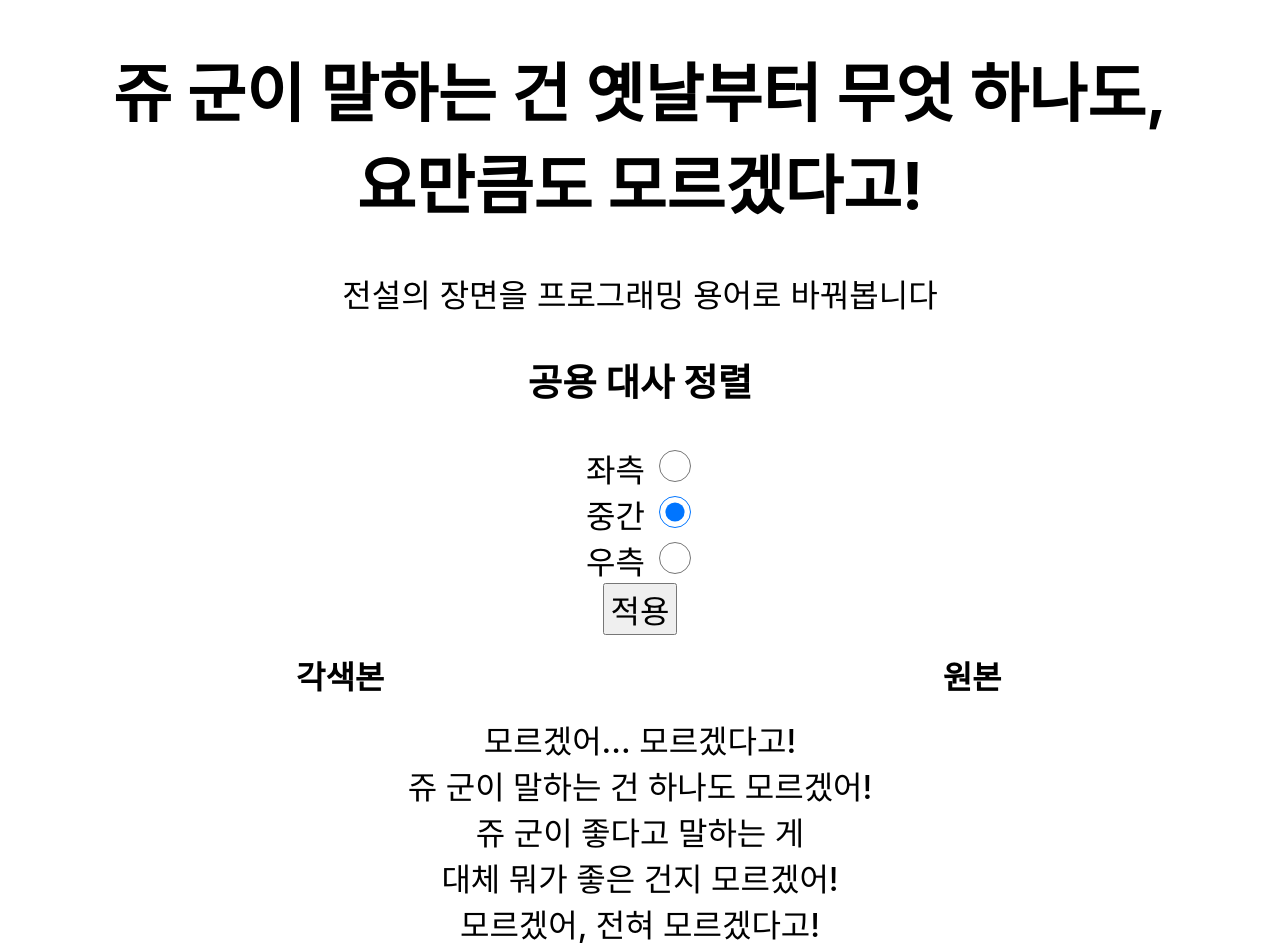
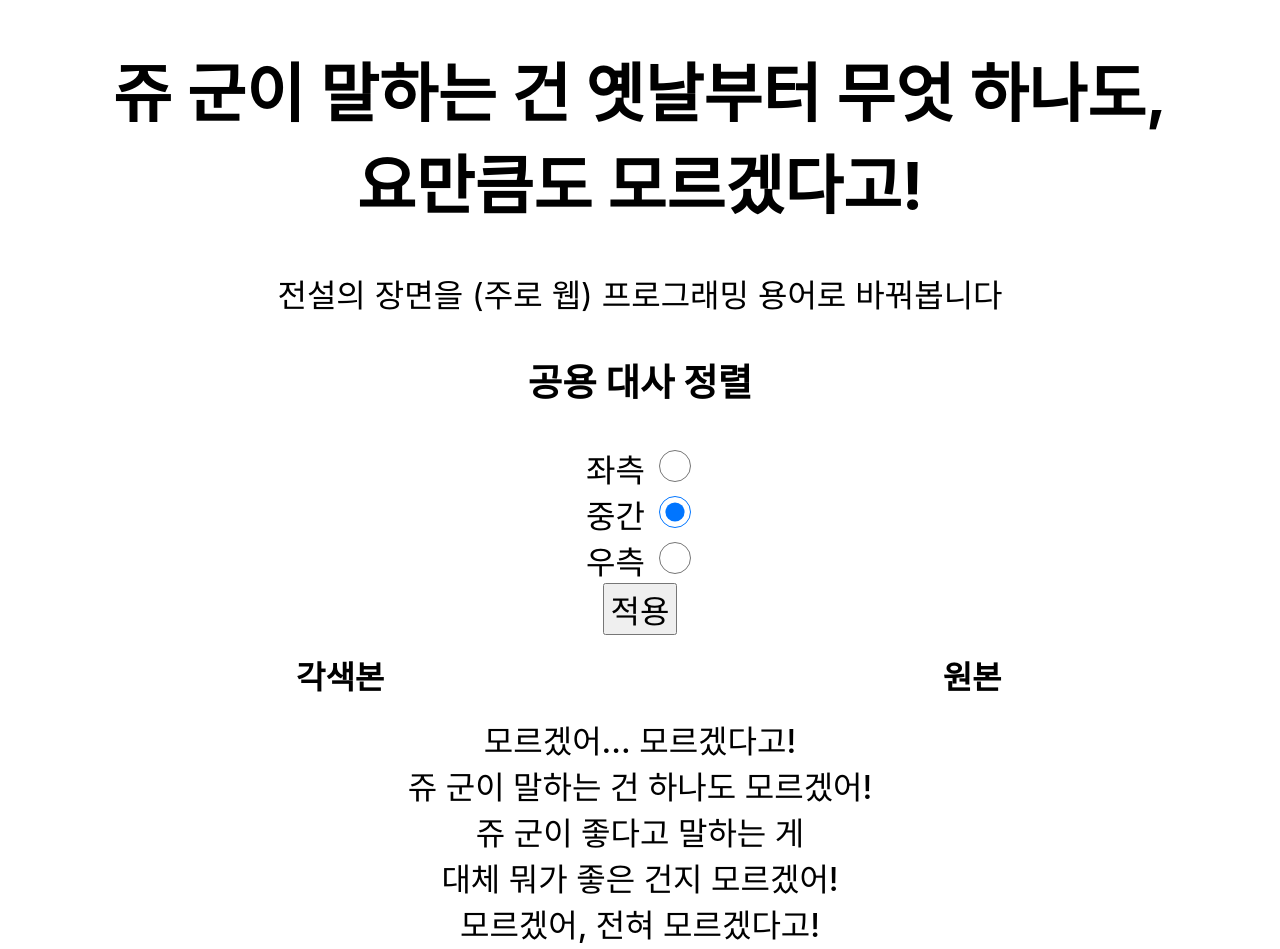
Before and after one commit to RanolP/jyugun-web, a plain HTML site: page index.html in a window 1280 px wide. Shown: the top 949 px of the page. Drawn offline with Linux system fonts and the light colour scheme; a web font is replaced by a local one.

Commit message:
Update index.html

```diff
--- a/index.html
+++ b/index.html
@@ -63,7 +63,7 @@
         쥬 군이 말하는 건 옛날부터 무엇 하나도, 요만큼도 모르겠다고!
     </h1>
     <p>
-        전설의 장면을 프로그래밍 용어로 바꿔봅니다
+        전설의 장면을 (주로 웹) 프로그래밍 용어로 바꿔봅니다
     </p>
 
     <form id="alignForm">
```
